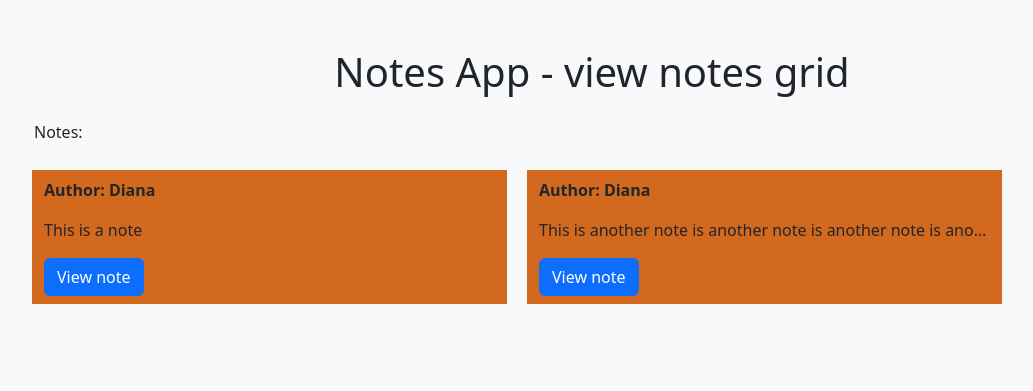
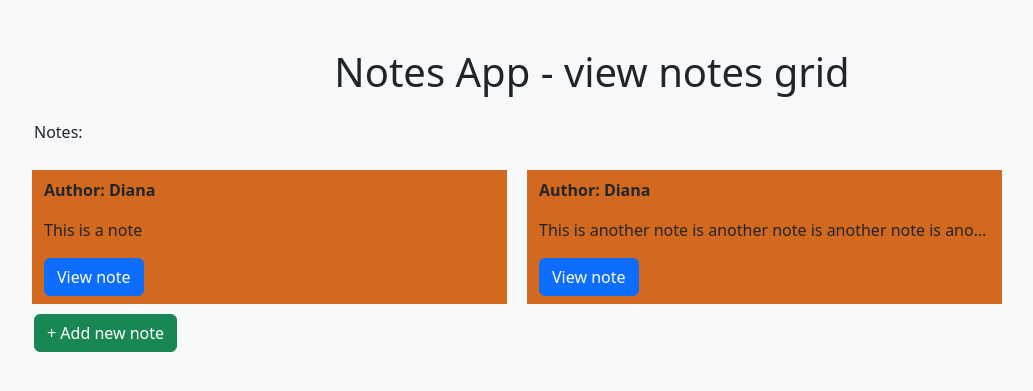
Before and after one commit to mdiannna/NotesApp, a FastAPI app: template templates/view_notes.html in a window 1280 px wide. Shown: the top 391 px of the page, without its empty margins (48-1081 px from the left). Run offline with FastAPI, Linux system fonts and the light colour scheme; the template is opened without the code that fills it, so the values that code supplies are empty.

Commit message:
added 'add new note' button to view notes grid

```diff
--- a/templates/view_notes.html
+++ b/templates/view_notes.html
@@ -40,6 +40,11 @@ white-space: nowrap;
             <button class="btn btn-primary">View note</button>
         </div>
     </div>
+    <div class="row">
+        <div class="col-md-2">
+            <a class="btn btn-success" href="/add_note">+ Add new note</a>
+        </div>
+    </div>
   </div>
 
    <!-- Vue.js 3 CDN -->
```
